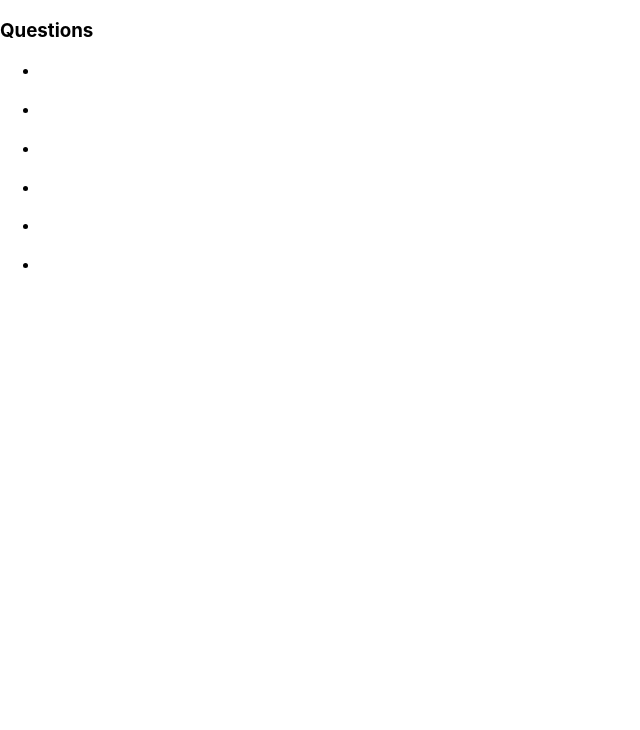
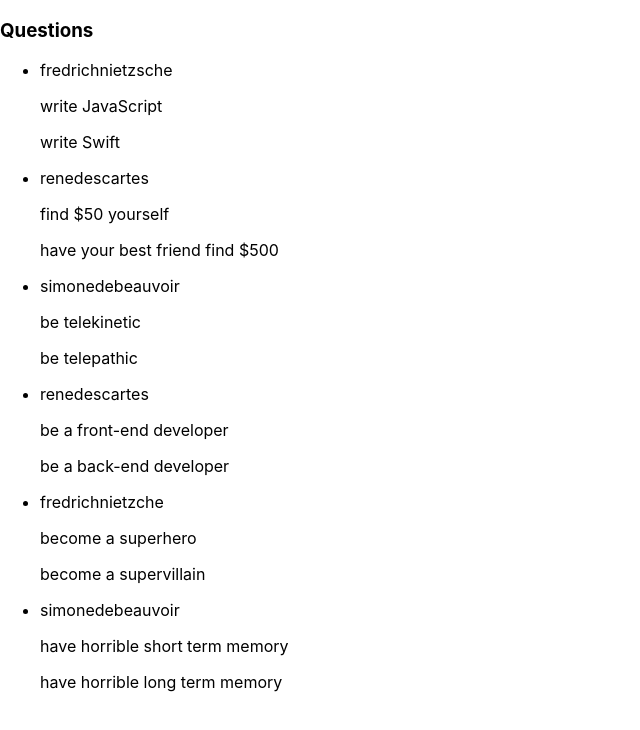
Before and after one commit to UXDoireann/Would-you-rather, a React (Create React App) app: page / in a window 1280 px wide. Shown: the top 730 px of the page, without its empty margins (0-640 px from the left). Built offline with nearby package versions, Linux system fonts and the light colour scheme.

Commit message:
Add:Render questions on UI

```diff
--- a/src/components/Question.js
+++ b/src/components/Question.js
@@ -7,20 +7,27 @@ class Question extends Component{
     render(){
         console.log(this.props)
 
+        const {question} = this.props
+
+
+
         return(
             <div className ='question'>
+                <p>{question.author}</p>
+             <p>{question.optionOne.text}</p>
+             <p>{question.optionTwo.text}</p>
 
             </div>
         )
     }
 }
 
-function mapStateToProps({loggedInUser, users, questions}, {id}){
-    const question = questions[id]
+function mapStateToProps({ questions}, {id}){
+
 
     return{
-        loggedInUser,
-        questions:question
+      question:questions[id]
+
 }
 }
 
```
